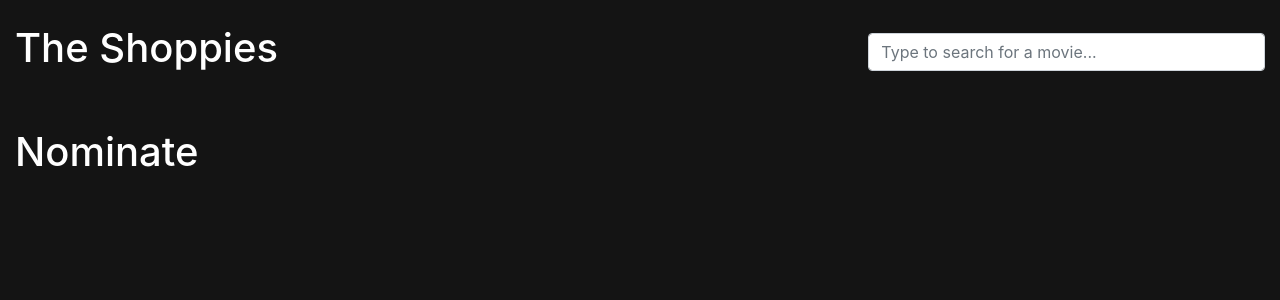
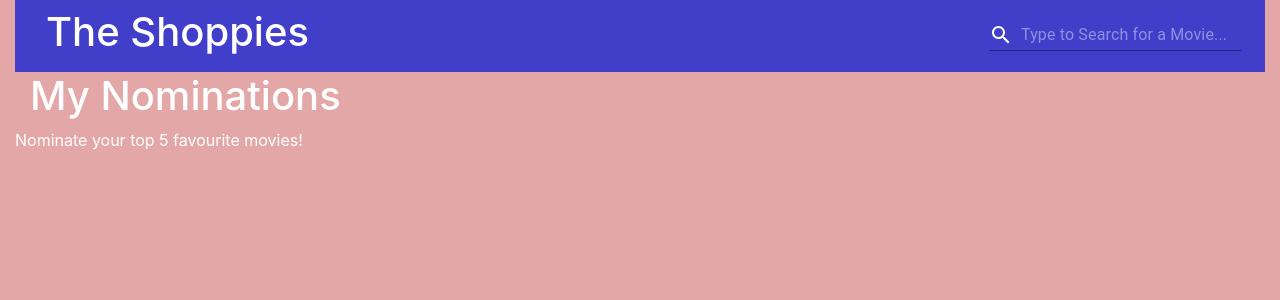
Before and after one commit to stacyburris/the-shoppies, a React (Create React App) app: page / in a window 1280 px wide. Shown: the top 300 px of the page. Built offline with nearby package versions, Linux system fonts and the light colour scheme; no server answers; the HTML template or start-up script is replaced by a standard one.

Commit message:
removed zombie code and got it back to functional state

```diff
--- a/package.json
+++ b/package.json
@@ -3,11 +3,14 @@
   "version": "0.1.0",
   "private": true,
   "dependencies": {
+    "@material-ui/core": "^4.11.4",
+    "@material-ui/icons": "^4.11.2",
     "@testing-library/jest-dom": "^5.12.0",
     "@testing-library/react": "^11.2.6",
     "@testing-library/user-event": "^12.8.3",
     "bootstrap": "^4.6.0",
     "react": "^17.0.2",
+    "react-bootstrap": "^1.5.2",
     "react-dom": "^17.0.2",
     "react-scripts": "4.0.3",
     "sass": "^1.32.12",
--- a/src/App.css
+++ b/src/App.css
@@ -1,12 +1,12 @@
 body {
-  background: #141414;
+  background: #e4a7a7;
   color: #ffffff;
 }
 
-.movie-app > .row {
+/* .movie-app > .row {
   overflow-x: auto;
   flex-wrap: nowrap;
-}
+} */
 .image-container {
   position: relative;
   transition: transform 0.2s;
--- a/src/App.js
+++ b/src/App.js
@@ -5,29 +5,38 @@ import MovieList from './components/MovieList'; // importing the list of Movies
 import Header from './components/Header/Header'; // importing header component
 import SearchBar from './components/SearchBar/SearchBar'; // importing searchbar component
 import AddNomination from './components/Nominations/nominations'; // importing nomination component
+import RemoveNomination from './components/RemoveNomination/RemoveNomination'; // importing remove nomination component
+import { API_KEY } from './requirements';
 
 
-import { API_KEY } from './requirements';
 const App = () => {
 	const [movies, setMovies] = useState([]); // uses state to get and set movies
   const [searchMovie, setSearchMovie] = useState(''); // state for what the user types in the search bar
-  const [nominate, setNominate] = useState([]);
+  const [nominated, setNominated] = useState([]); // nominate state
 
   const fetchMovieData = async (searchMovie) => {
     const omdbUrl = `http://www.omdbapi.com/?s=${searchMovie}&apikey=${API_KEY}`;
 
     const response = await fetch(omdbUrl);
-		const dataReceived = await response.json();
-    console.log('Data received:', dataReceived); // from console data is stored inside .Search
+	const dataReceived = await response.json();
+    console.log('Data received:', dataReceived.Search); // from console data is stored inside .Search
 		if (dataReceived.Search) {
 			setMovies(dataReceived.Search);
 		}
   };
 
-  const nominateMovie = (movie) => {
-		const newNominateList = [...nominate, movie];
-		setNominate(newNominateList);
+  const addNominatedMovie = (movie) => {
+		const newNominateList = [...nominated, movie];
+		setNominated(newNominateList);
 	};
+
+
+	const removeNominatedMovie = (movie) => {
+    const newNominatedList = nominated.filter(
+      (nominate) => nominate.imdbID !== movie.imdbID
+    );
+    setNominated(newNominatedList);
+  }
 
   // API call only happens when the app loads for the first time
   useEffect(() => {
@@ -35,28 +44,28 @@ const App = () => {
 	}, [searchMovie]);
 
 
-
-	 // <MovieList movies={movies} /> Rendering list of movies and passing movies stored in state as props
-   // <Header />
-   // <SearchBar searchValue={search} setSearchValue={setSearch} /> // gets & sets search value
 	return (
   <div className='container-fluid movie-app'>
-			<div className='row d-flex align-items-center mt-4 mb-4'>
-				<Header heading='The Shoppies' />
+			<div >
 				<SearchBar searchMovie={searchMovie} setSearchMovie={setSearchMovie} />
 			</div>
 			<div className='row'>
 				<MovieList
-        movies={movies}
-        NominateComponent={AddNomination}
-        handleNominateClick={nominateMovie}
+        	movies={movies}
+        	NominatedComponent={AddNomination}
+        	handleNominateClick={addNominatedMovie}
         />
 			</div>
-      <div className='row d-flex align-items-center mt-4 mb-4'>
-				<Header heading='Nominate' />
+      <div >
+				<Header heading='My Nominations' />
+        <p>Nominate your top 5 favourite movies!</p>
 			</div>
 			<div className='row'>
-				<MovieList movies={nominate} NominateComponent={AddNomination} />
+				<MovieList
+        movies={nominated}
+        handleNominateClick={removeNominatedMovie}
+        NominatedComponent={RemoveNomination}
+        />
 			</div>
 		</div>
 	);
--- a/src/components/MovieList.js
+++ b/src/components/MovieList.js
@@ -1,22 +1,23 @@
 import React from 'react';
-//import AddNomination from './Nominations/nominations';
+
 
 const MovieList = (props) => {
-    const NominateComponent = props.NominateComponent;
+    const NominatedComponent = props.NominatedComponent;
 	return (
 		<>
 			{props.movies.map((movie, index) => (
+
 				<div className='image-container d-flex justify-content-start m-3'>
-					<img src={movie.Poster} alt='movie'></img>
+					<img src={movie.Poster} alt={movie.Title}></img>
+					{/* <span><p>({movie.Year})</p></span> */}
 					<div
                     onClick={() => props.handleNominateClick(movie)}
                     className='overlay d-flex align-items-center justify-content-center'>
-						<NominateComponent />
+						<NominatedComponent/>
+						</div>
 					</div>
-				</div>
 			))}
 		</>
 	);
 };
-
 export default MovieList;
--- /dev/null
+++ b/src/components/RemoveNomination/RemoveNomination.js
@@ -0,0 +1,27 @@
+import React from 'react';
+
+const RemoveNomination = () => {
+    return(
+        <>
+        <span className='mr-2'>Delete Nomination</span>
+        <svg
+            width='1em'
+            height='1em'
+            viewBox='0 0 16 16'
+            class='bi bi-x-square'
+            fill='currentColor'
+            xmlns='http://www.w3.org/2000/svg'
+        >
+            <path
+                fill-rule='evenodd'
+                d='M14 1H2a1 1 0 0 0-1 1v12a1 1 0 0 0 1 1h12a1 1 0 0 0 1-1V2a1 1 0 0 0-1-1zM2 0a2 2 0 0 0-2 2v12a2 2 0 0 0 2 2h12a2 2 0 0 0 2-2V2a2 2 0 0 0-2-2H2z'
+            />
+            <path
+                fill-rule='evenodd'
+                d='M4.646 4.646a.5.5 0 0 1 .708 0L8 7.293l2.646-2.647a.5.5 0 0 1 .708.708L8.707 8l2.647 2.646a.5.5 0 0 1-.708.708L8 8.707l-2.646 2.647a.5.5 0 0 1-.708-.708L7.293 8 4.646 5.354a.5.5 0 0 1 0-.708z'
+            />
+        </svg>
+    </>
+    )
+}
+export default RemoveNomination;
--- a/src/components/SearchBar/SearchBar.js
+++ b/src/components/SearchBar/SearchBar.js
@@ -1,18 +1,38 @@
 import React from 'react';
-
-
+import { InputAdornment, Input } from '@material-ui/core';
+import SearchIcon from '@material-ui/icons/Search';
+import { Navbar, Form} from 'react-bootstrap';
+import Header from '../Header/Header';
+import '../SearchBar/SearchBar.scss';
 // renders input search bar
 // takes a value from props, and when a user types, it calls a function which updates the value. Taken from props
 const SearchBar = (props) => {
+	//To make sure the Placeholder text doesn't get cut off
+	let input = document.querySelectorAll('Input');
+	let i = 15;
+	for(i=0; i<input.length; i++){
+		input[i].setAttribute('size',input[i].getAttribute('placeholder').length);
+	}
+
 	return (
-		<div className='col col-sm-4'>
-			<input
-				className='form-control'
-                type='text'
-				value={props.value}
-				onChange={(event) => props.setSearchMovie(event.target.value)}
-				placeholder='Type to search for a movie...'
-			></input>
+		<div className='input-container'>
+		<Navbar className="nav-color" variant="dark">
+		<Header heading='The Shoppies' />
+			<Form >
+			<Input
+		  id="input-with-icon-adornment"
+		  startAdornment={
+			<InputAdornment position="start">
+			  <SearchIcon />
+			</InputAdornment>
+		  }
+		type="text"
+		value={props.value}
+		onChange={(event) => props.setSearchMovie(event.target.value)}
+		placeholder='Type to Search for a Movie...'
+		className="mr-sm-2" />
+		</Form>
+		</Navbar>
 		</div>
 	);
 };
--- /dev/null
+++ b/src/components/SearchBar/SearchBar.scss
@@ -0,0 +1,31 @@
+#input-with-icon-adornment {
+  color: white;
+  //padding-right: 100px;
+
+  ::placeholder {
+    width: fit-content;
+  }
+  //
+}
+.nav-color {
+  background-color: rgb(65, 62, 202);
+  .mr-sm-2 {
+    color: white;
+  }
+  .input-container {
+    display: inline-block;
+    margin-bottom: 2em;
+  }
+
+  .input {
+    display: inline;
+    width: 100%;
+    font-size: 16px;
+    font-family: Times;
+  }
+
+  .input-hidden-label {
+    height: 0;
+    visibility: hidden;
+  }
+}
--- /dev/null
+++ b/src/hooks/Context.js
@@ -0,0 +1,5 @@
+import {createContext } from 'react';
+
+export const NominateContext = createContext([]);
+
+// // Context provides a way to pass data through the component tree without having to pass props down manually at every level.
```
Also changed, not shown: src/components/Nominations/nominations.js (+43 -12 lines), src/data/movieData.js (deleted, +0 -64 lines), 1 other file (tests, documents, lock files or other folders).
